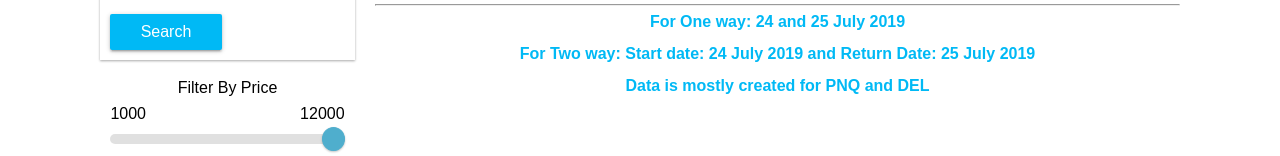
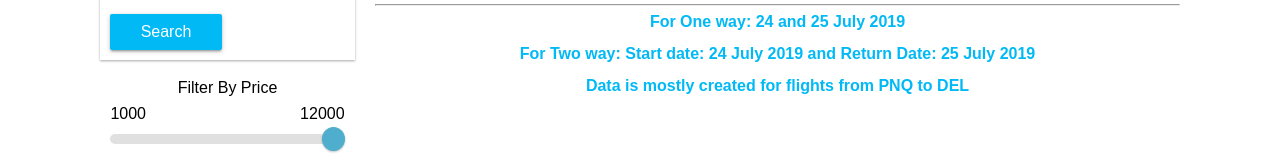
Before and after one commit to faran4engg/Flight-Search-ThoughtWorks, an Angular app: page /search in a window 1280 px wide. Shown: the part 310-466 px from the top of the page. Built offline with nearby package versions, Linux system fonts and the light colour scheme; a web font is replaced by a local one.

Commit message:
minor changes

```diff
--- a/src/app/components/search/content/search-result-card/search-result-card.component.html
+++ b/src/app/components/search/content/search-result-card/search-result-card.component.html
@@ -26,6 +26,11 @@
           <br />
           Please refine your search !
         </p>
+        <h2>For One way: 24 and 25 July 2019</h2>
+        <h2>
+          For Two way: Start date: 24 July 2019 and Return Date: 25 July 2019
+        </h2>
+        <h2>Data is mostly created for flights from PNQ to DEL</h2>
       </div>
     </ng-template>
 
@@ -86,7 +91,7 @@
         <h2>
           For Two way: Start date: 24 July 2019 and Return Date: 25 July 2019
         </h2>
-        <h2>Data is mostly created for PNQ and DEL</h2>
+        <h2>Data is mostly created for flights from PNQ to DEL</h2>
       </div>
     </div>
   </ng-template>
```
